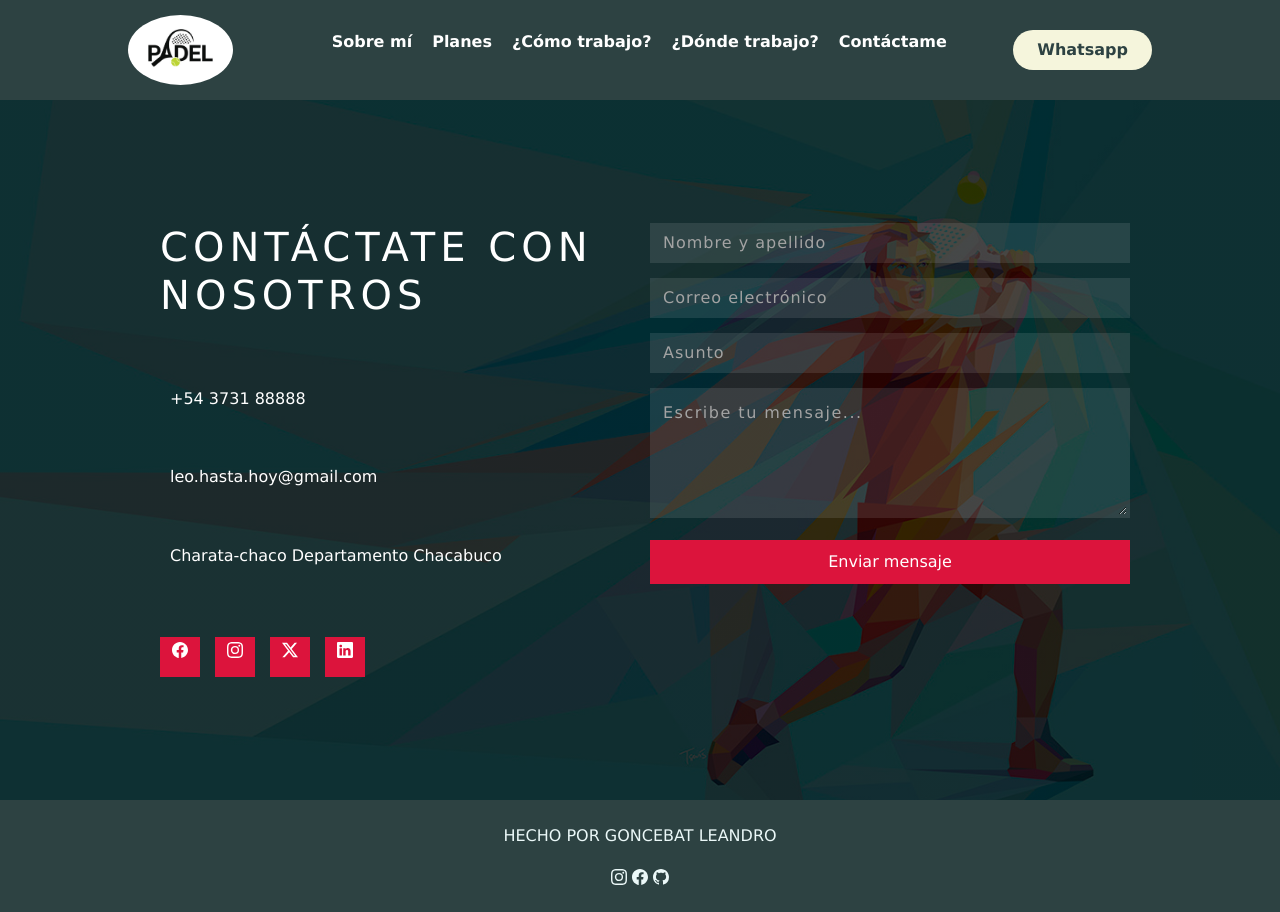
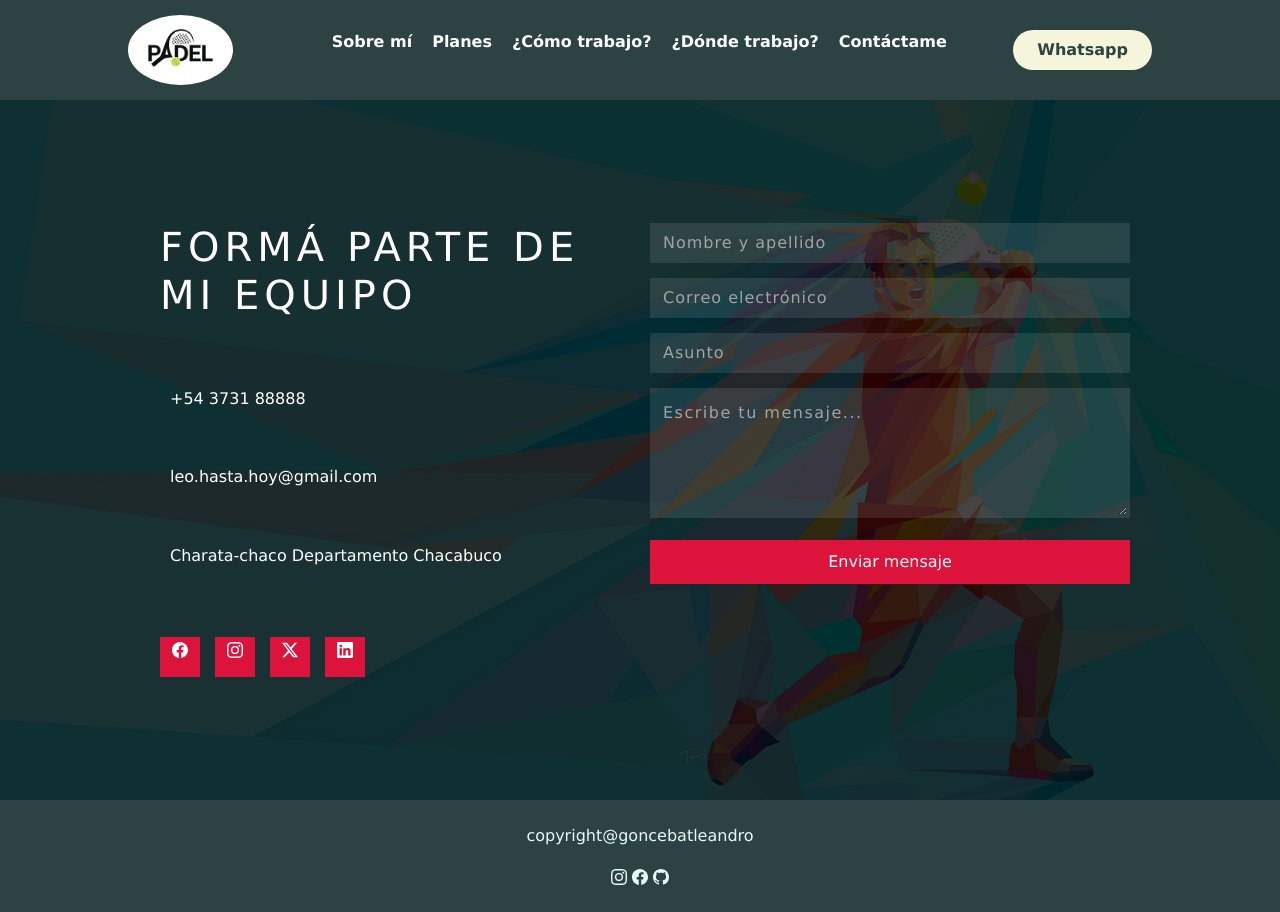
Before and after one commit to goncebatleandro/Pre-entrega3, a website: page html/contactos.html in a window 1280 px wide. Drawn offline with nearby package versions, Linux system fonts and the light colour scheme.

Commit message:
Subida pre-entrega3

```diff
--- a/html/contactos.html
+++ b/html/contactos.html
@@ -43,7 +43,7 @@
     <main class="maincontactos">
         <div class="containercontactos">
             <div class="box-info">
-                <h1>CONTÁCTATE CON NOSOTROS</h1>
+                <h1>FORMÁ PARTE DE MI EQUIPO</h1>
                 <div class="data">
                     <p><i class="fa-solid fa-phone"></i> +54 3731 88888</p>
                     <p><i class="fa-solid fa-envelope"></i> leo.hasta.hoy@gmail.com</p>
@@ -90,7 +90,7 @@
 <footer class="footer">
   <div>
       <div>
-          <p>HECHO POR GONCEBAT LEANDRO</p>
+          <p>copyright@goncebatleandro</p>
       </div>
       <div>
           <a class="linksf" href="https://www.instagram.com/">
```
Also changed, not shown: html/comotrabajo.html (+1 -1 lines), html/dondetrabajo.html (+1 -1 lines), html/planes.html (+1 -1 lines), html/sobremi.html (+1 -1 lines), index.html (+1 -1 lines).
